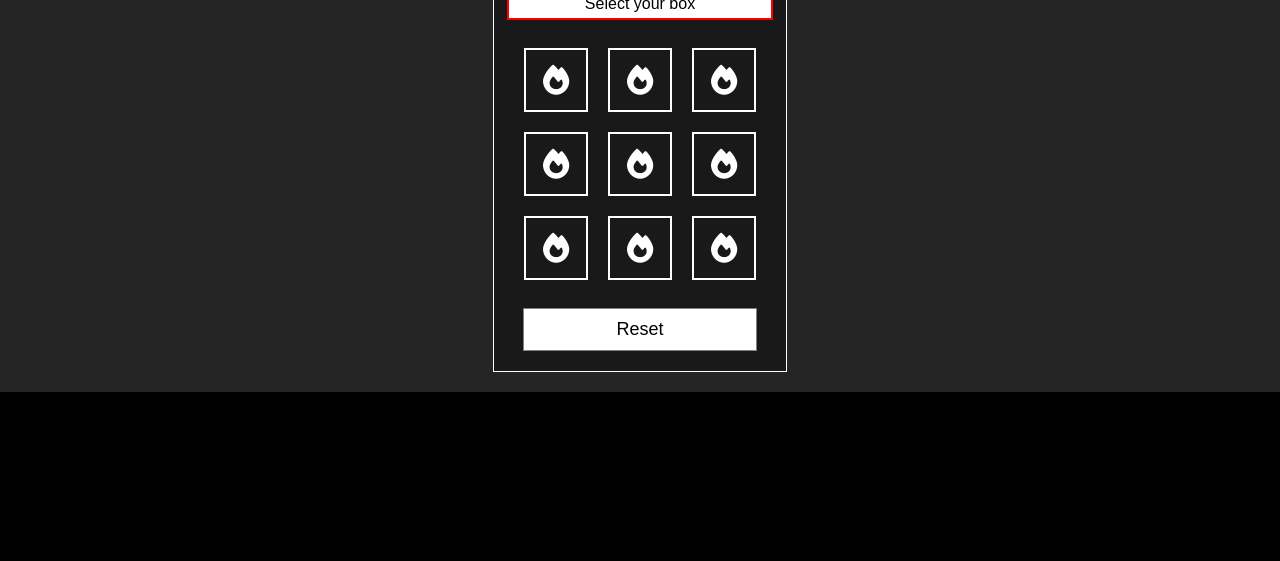
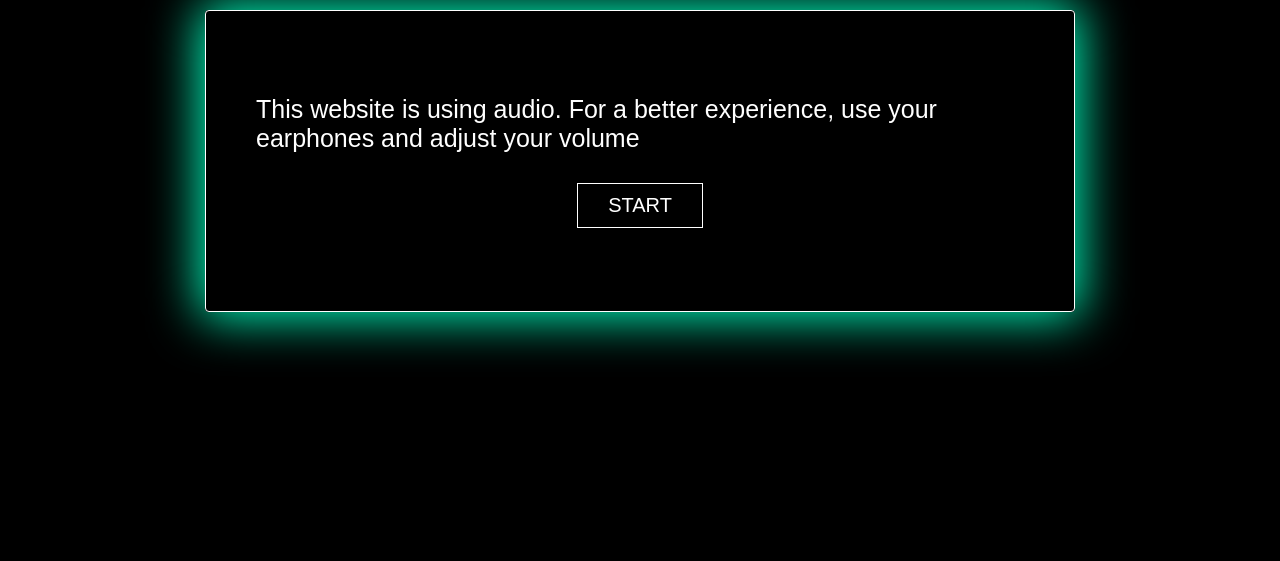
Before and after one commit to codeNameSHROND/SHROND-tic-tac-toe, a plain HTML site: page index.html in a window 1280 px wide. Shown: the part 239-800 px from the top of the page. Drawn offline with Linux system fonts and the light colour scheme.

Commit message:
Add files via upload

```diff
--- a/index.html
+++ b/index.html
@@ -52,6 +52,13 @@
       <p>Palalon, Marc Johnford C.</p>
     </header>
     <hr />
+
+    <div class="intro">
+      This website is using audio. For a better experience, use your earphones
+      and adjust your volume
+      <button onclick="start()">START</button>
+    </div>
+
     <main>
       <fieldset>
         <legend>TIC-TAC-TOE GAME</legend>
--- a/script.js
+++ b/script.js
@@ -1,3 +1,16 @@
+const backgroundAudio = new Audio("Big River - Telecasted.mp3");
+
+document.addEventListener("click", () => {
+  clickAudio.play();
+
+  backgroundAudio.loop = true;
+  backgroundAudio.volume = 0.1;
+  backgroundAudio.play().catch((error) => {
+    console.log(error);
+  });
+});
+
+const clickAudio = new Audio("clicked.mp3");
 const winnerAudio = new Audio("winSound.mp3");
 const tieAudio = new Audio("drawSound.mp3");
 
@@ -179,6 +192,8 @@ function update(index) {
 }
 
 function reset() {
+  clickAudio.play();
+
   currentPlayer = "Player 1";
   currentColor = "red";
   notify.innerText = "Select your box";
@@ -202,3 +217,8 @@ function reset() {
     box.style.borderColor = "red";
   });
 }
+
+function start() {
+  document.querySelector("main").classList.add("start");
+  document.querySelector(".intro ").classList.add("remove");
+}
--- a/style.css
+++ b/style.css
@@ -22,12 +22,49 @@ header {
   padding: 20px;
 }
 
+.intro {
+  position: absolute;
+  border: 1px solid white;
+  border-radius: 4px;
+  padding: 0 50px;
+  height: 300px;
+  width: 60%;
+  top: 0;
+  bottom: 0;
+  left: 0;
+  right: 0;
+  margin: auto;
+  font-size: 25px;
+  display: flex;
+  align-items: center;
+  flex-direction: column;
+  justify-content: center;
+  box-shadow: 0px 0px 50px 5px rgb(0, 255, 191);
+}
+
+.intro button {
+  margin-top: 30px;
+  font-size: 20px;
+  padding: 10px 30px;
+  background: black;
+  border: 1px solid white;
+}
+
+.intro.remove {
+  display: none;
+}
+
 main {
+  transform: scale(0);
   padding: 20px 0;
   display: flex;
   justify-content: center;
   align-items: center;
   background: rgb(37, 37, 37);
+}
+
+main.start {
+  transform: scale(1);
 }
 
 fieldset,
@@ -141,7 +178,8 @@ legend {
   transition: var(--transition);
 }
 
-.reset:hover {
+.reset:hover,
+.intro button:hover {
   background: black;
   color: white;
   border: 1px solid white;
```
Also changed, not shown: 2 other files.
